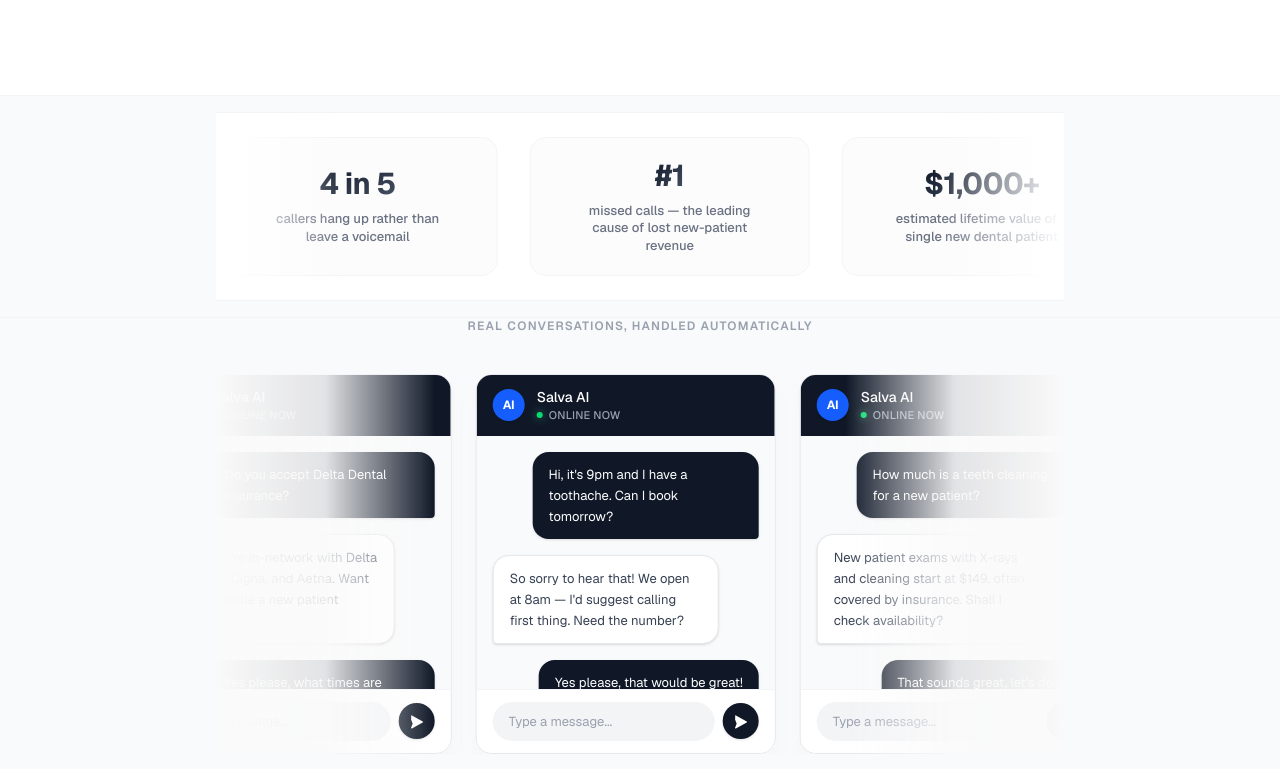
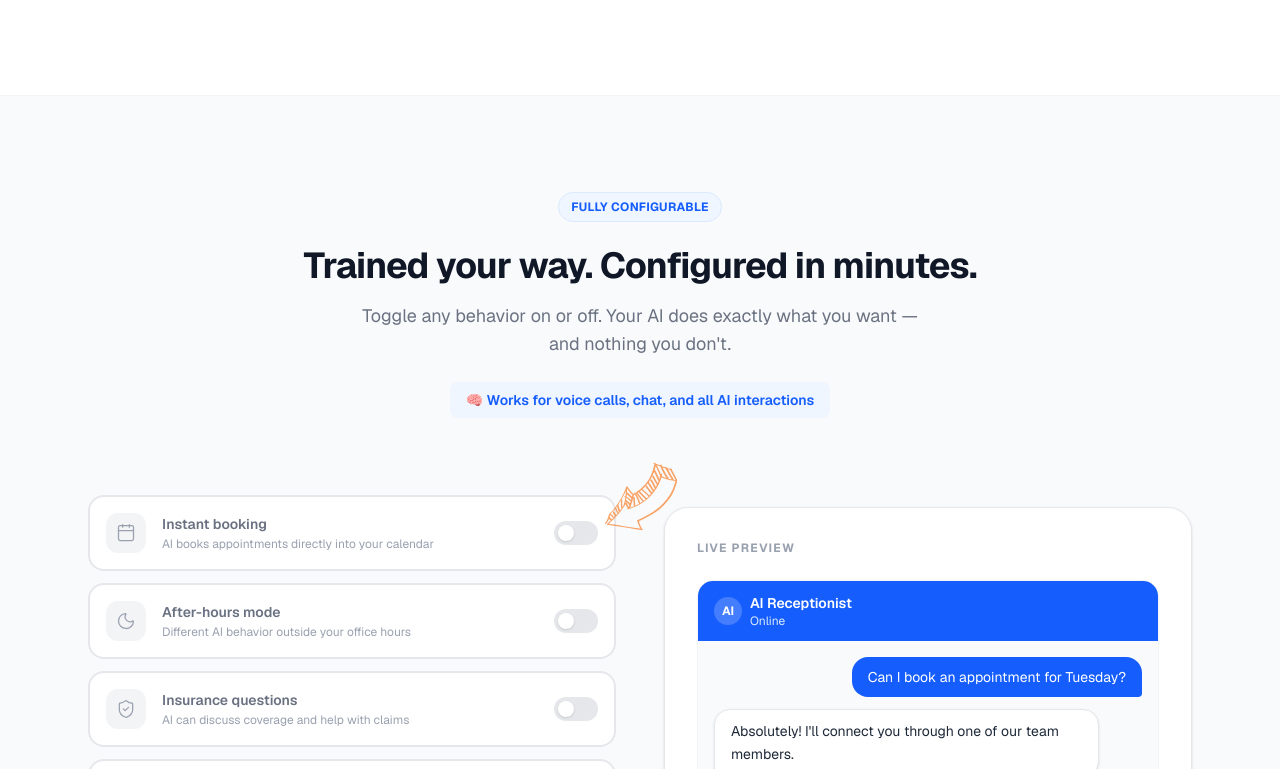
Before and after one commit to OmnifySolutions/SalvaAI, a Next.js app: page / in a window 1280 px wide. Shown: the part 1431-2200 px from the top of the page. Built offline with nearby package versions, Linux system fonts and the light colour scheme; no server answers.

Commit message:
feat: move customizability demo to appear below audio demo

```diff
--- a/app/page.tsx
+++ b/app/page.tsx
@@ -150,6 +150,9 @@
       {/* Audio demo */}
       <AudioDemo />
 
+      {/* AI Customizability Demo */}
+      <CustomizabilityDemo />
+
       {/* Stats */}
       <section className="border-y border-gray-100 bg-gray-50 overflow-hidden">
         <div className="max-w-4xl mx-auto px-6 py-4">
@@ -251,9 +254,6 @@
         </div>
       </div>
       </section>
-
-      {/* AI Customizability Demo */}
-      <CustomizabilityDemo />
 
       {/* PMS Integration */}
       <section className="bg-gray-900 py-24 text-white overflow-hidden relative">
```
